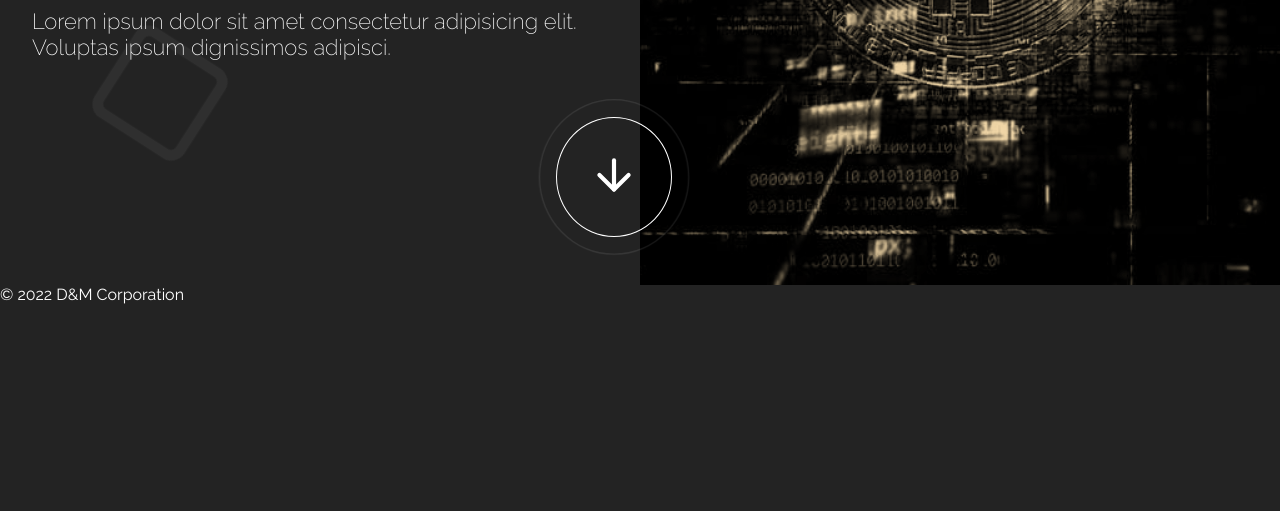
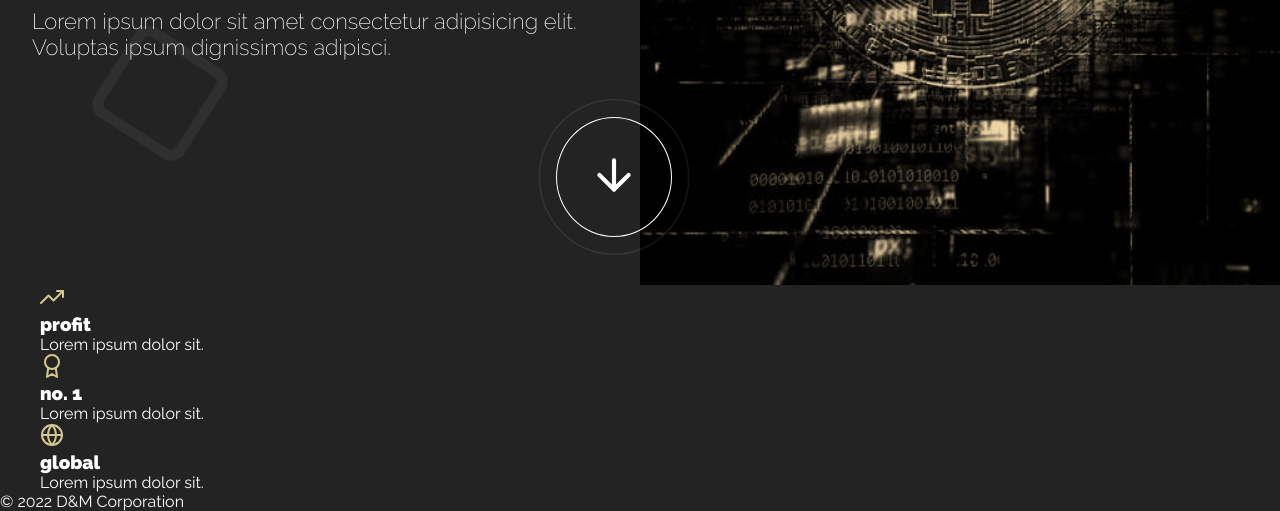
Before and after one commit to sldata/Diamonds-Gold-Money-Website, a website: page index.html in a window 1280 px wide. Shown: the part 515-1026 px from the top of the page. Before the commit the page ends 819 px from the top, so only its background shows below. Drawn offline with Linux system fonts and the light colour scheme.

Commit message:
created card structure in HTML

```diff
--- a/index.html
+++ b/index.html
@@ -54,6 +54,34 @@
 
 </header>
 
+    <main class="main">
+
+    <section class="cards" id="cards">
+        <div class="wrapper">
+            <div class="cards__box">
+                <div class="cards__card cards__card-one">
+                    <img src="/src/img/icons/trending-up.svg" alt="">
+
+                    <h3>profit</h3>
+                    <p>Lorem ipsum dolor sit.</p>
+                </div>
+                <div class="cards__card cards__card-two">
+                    <img src="/src/img/icons/award.svg" alt="">
+
+                    <h3>no. 1</h3>
+                    <p>Lorem ipsum dolor sit.</p>
+                </div>
+                <div class="cards__card cards__card-three">
+                    <img src="/src/img/icons/globe.svg" alt="">
+
+                    <h3>global</h3>
+                    <p>Lorem ipsum dolor sit.</p>
+                </div>
+            </div>
+        </div>
+    </section>
+
+</main>
 
 
 
--- a/src/js/main.js
+++ b/src/js/main.js
@@ -14,4 +14,7 @@ const showNav = () => {
    navMobile.classList.toggle('nav-mobile__active')
 }
 
+
+
+
 hamburgerBtn.addEventListener('click', showNav)
```
Also changed, not shown: src/sass/style.scss (+7 -0 lines), dist/css/style.min.css, dist/js/main.min.js, src/img/icons/award.svg (added), src/img/icons/globe.svg (added), src/img/icons/trending-up.svg (added), 2 other files.
